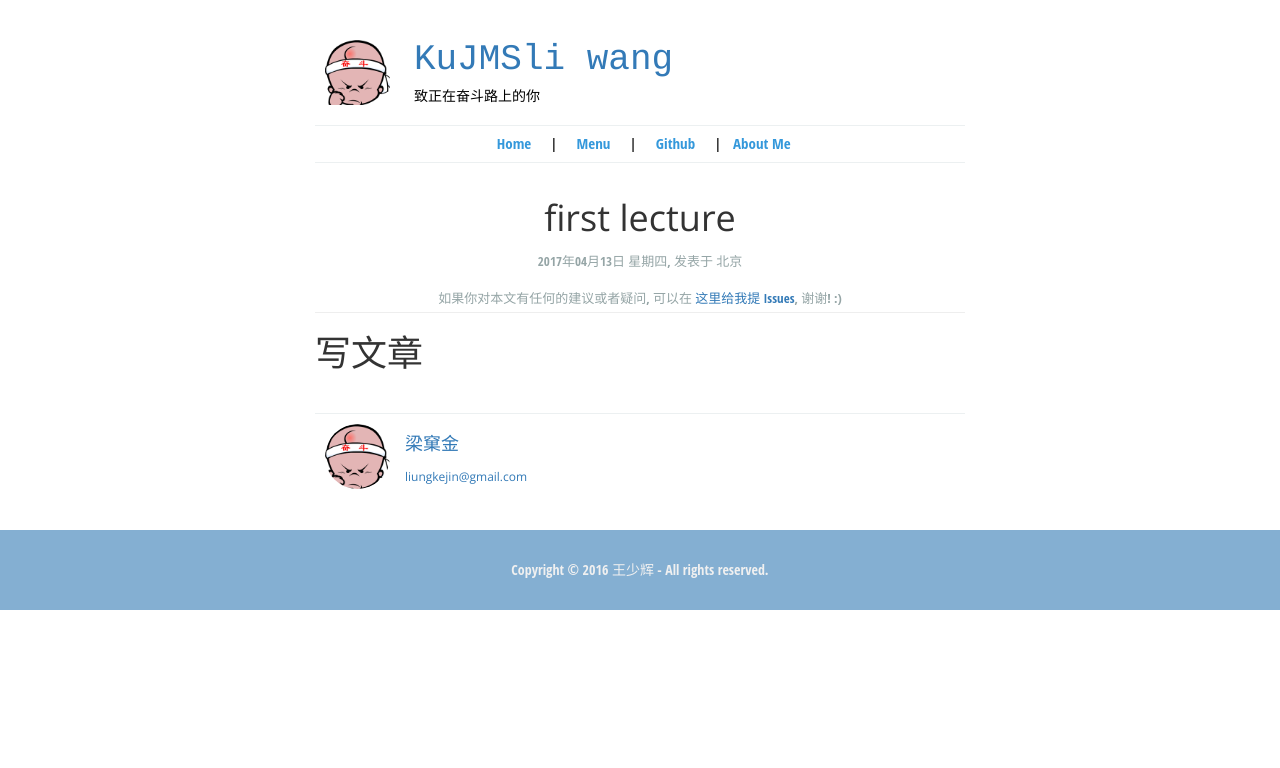
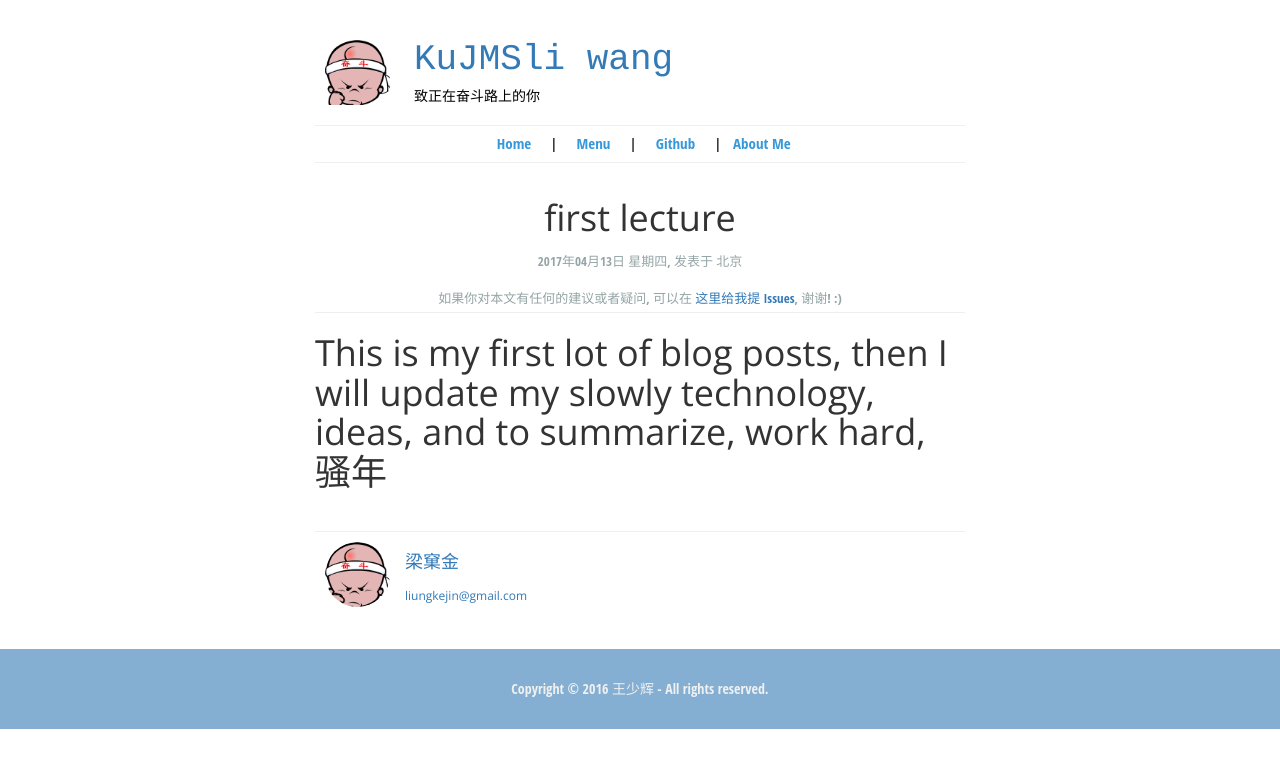
Before and after one commit to KuJMSliwang/KuJMSliwang.github.io, a Jekyll site: the page built from _posts/2017-04-13-Getting-Started.md, in a window 1280 px wide. Shown: the top 768 px of the page. Built offline with Jekyll 4.4.1, drawn with Linux system fonts in a browser that asks for light colours.

Commit message:
内容修改

````diff
--- a/_posts/2017-04-13-Getting-Started.md
+++ b/_posts/2017-04-13-Getting-Started.md
@@ -7,4 +7,4 @@ pulished: true
 excerpt_separator: "```"
 ---
 
-# 写文章
+# This is my first lot of blog posts, then I will update my slowly technology, ideas, and to summarize, work hard, 骚年
--- a/about.html
+++ b/about.html
@@ -128,7 +128,7 @@ layout: author_layout
             <div class="deviter"></div>
             <h3 class="title with-icon"><span class="fa fa-location-arrow cat-title"></span> Location</h3>
             <div class="grid-block">
-                <img src="http://map.baidu.com/?newmap=1&s=inf%26uid%3Dc8e8f63364a22411ab0dd8d4%26wd%3D%E5%8C%97%E4%BA%AC%E9%87%91%E8%B4%B8%E5%A4%A7%E5%8E%A6%26all%3D1%26c%3D131&from=alamap&tpl=map_singlepoint" style="border:0" frameborder="0" width="100%" height="100%">
+                <!--<img src="http://restapi.amap.com/v3/staticmap?location=121.4037323,31.19782533&amp;zoom=15&amp;size=500*250&amp;markers=mid,,A:121.4037323,31.19782533&amp;key=4fbf0c0dfa89f726a84101e3a5d1bc50" style="border:0" frameborder="0" width="100%" height="100%">-->
             </div>
         </div>
     </div>
````
